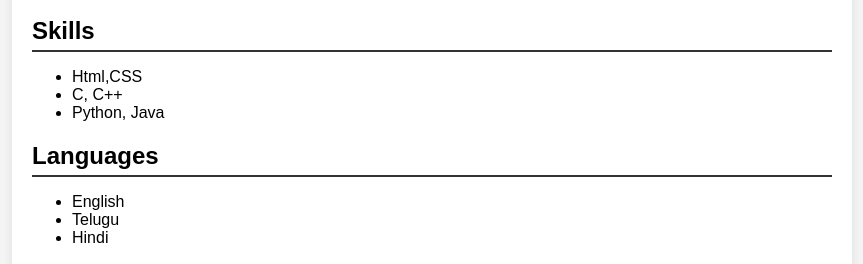
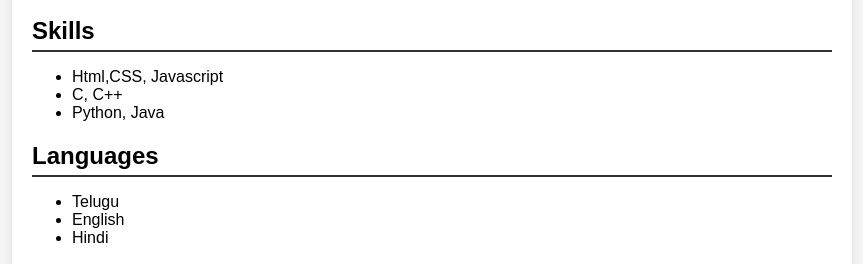
Before and after one commit to Manjulachavala/portfolio, a plain HTML site: page resume.html in a window 1280 px wide. Shown: the part 749-1013 px from the top of the page, without its empty margins (208-1071 px from the left). Drawn offline with Linux system fonts and the light colour scheme.

Commit message:
Update resume.html

```diff
--- a/resume.html
+++ b/resume.html
@@ -134,7 +134,7 @@
     <div class="section">
         <h2>Skills</h2>
 	<ul>
-        <li><p>Html,CSS</p></li>
+        <li><p>Html,CSS, Javascript</p></li>
         <li><p>C, C++</p></li>
         <li><p>Python, Java</p></li>
 	</ul>
@@ -142,8 +142,8 @@
     <div class="section">
         <h2>Languages</h2>
 	<ul>
+        <li><p>Telugu</p></li>
         <li><p>English</p></li>
-        <li><p>Telugu</p></li>
         <li><p>Hindi</p></li>
 	</ul>
     </div>
```
